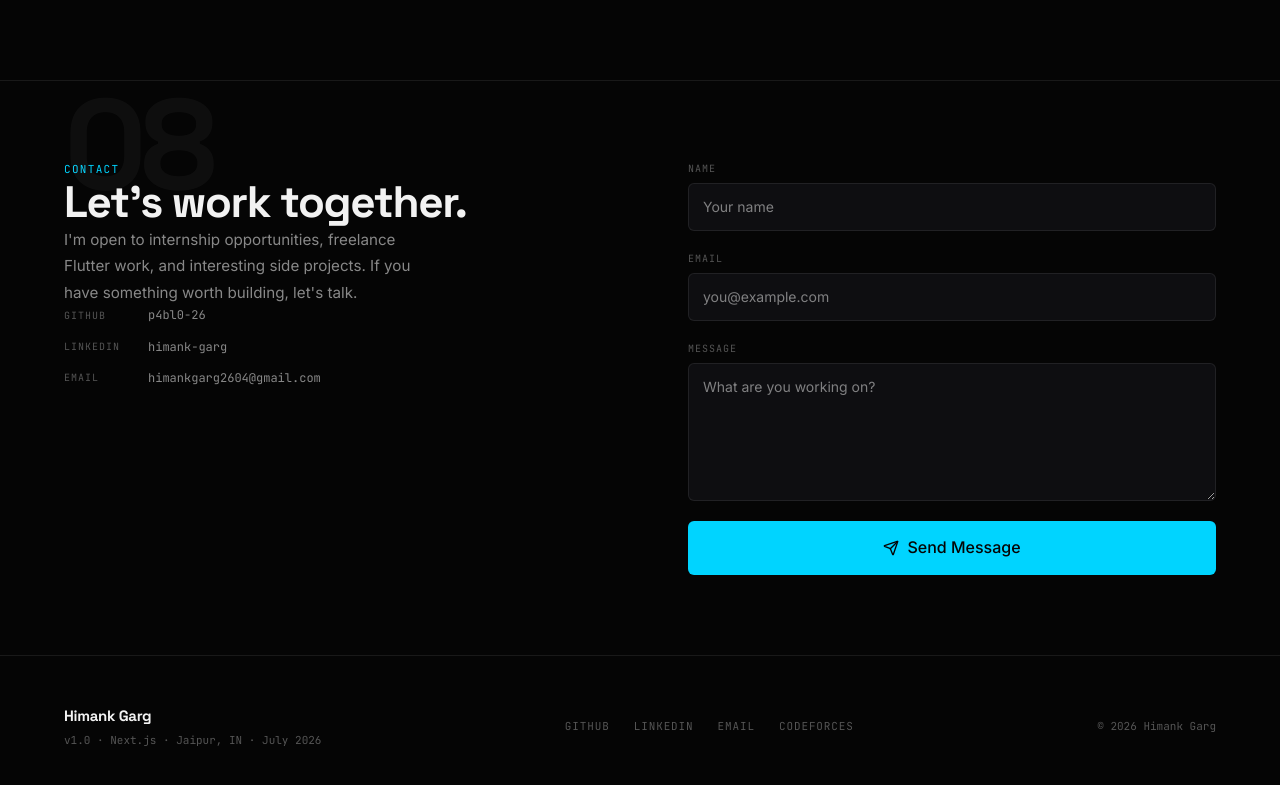
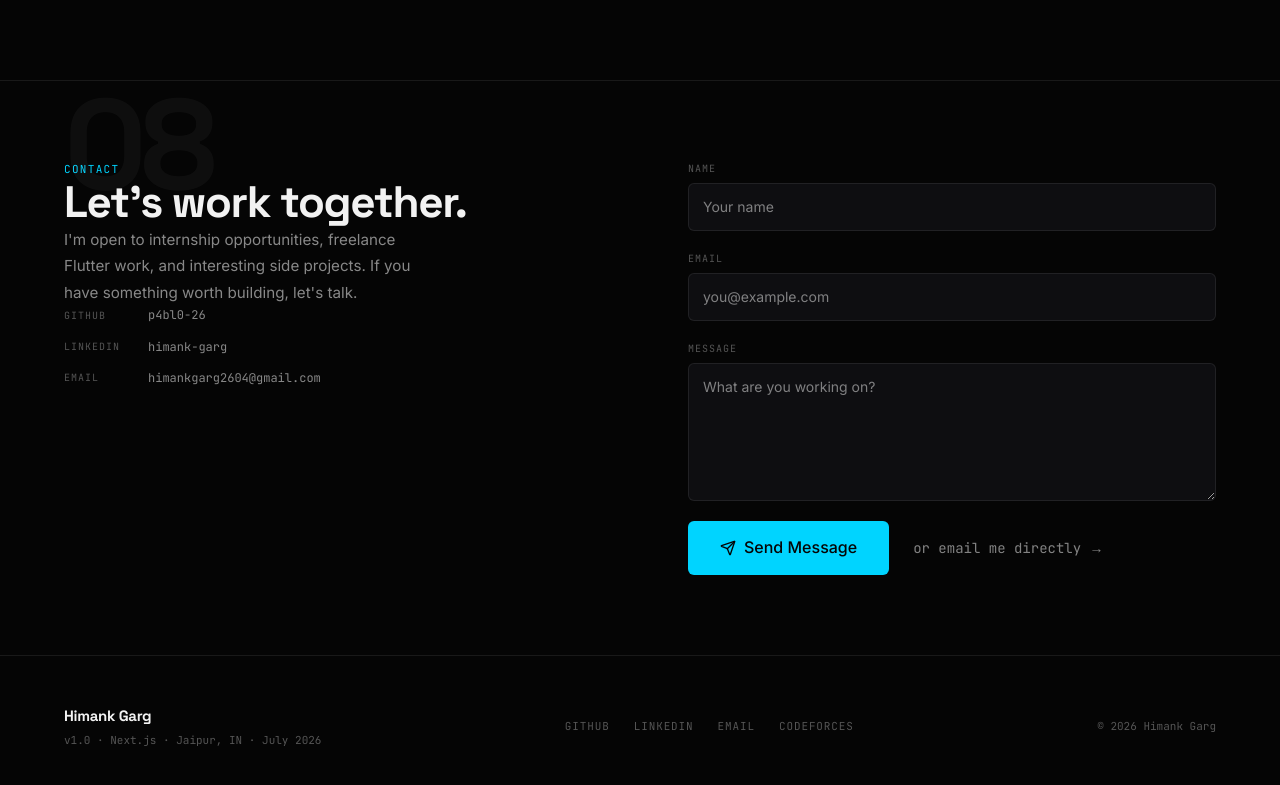
Before and after one commit to p4bl0-26/portfolio, a Next.js app: page / in a window 1280 px wide. Shown: the part 8006-8791 px from the top of the page. Built offline with nearby package versions, Linux system fonts and the light colour scheme; no server answers.

Commit message:
feat: improve contact form post-submit experience with reset and fallback mailto links

```diff
--- a/src/components/sections/Contact.tsx
+++ b/src/components/sections/Contact.tsx
@@ -30,6 +30,14 @@ export function Contact() {
     }, 3000);
     return () => clearTimeout(timer);
   }, []);
+
+  const resetForm = () => {
+    setStatus("idle");
+    setCanSubmit(false);
+    setTimeout(() => {
+      setCanSubmit(true);
+    }, 3000);
+  };
 
   const validate = (): boolean => {
     const newErrors: Partial<FormState> = {};
@@ -91,6 +99,28 @@ export function Contact() {
       borderColor: "rgba(239, 68, 68, 0.5)",
     } as React.CSSProperties,
   };
+
+  const DirectEmailLink = () => (
+    <a
+      href="mailto:himankgarg2604@gmail.com?subject=Hello%20from%20your%20portfolio"
+      className="link-underline"
+      style={{
+        fontFamily: "var(--font-mono)",
+        fontSize: "14px",
+        color: "rgba(255,255,255,0.5)",
+        textDecoration: "none",
+        transition: "color 0.2s ease",
+      }}
+      onMouseEnter={(e) =>
+        (e.currentTarget.style.color = "var(--accent)")
+      }
+      onMouseLeave={(e) =>
+        (e.currentTarget.style.color = "rgba(255,255,255,0.5)")
+      }
+    >
+      or email me directly →
+    </a>
+  );
 
   return (
     <SectionWrapper id="contact" index="08">
@@ -180,8 +210,9 @@ export function Contact() {
         <div>
           {status === "success" ? (
             <div
-              className="h-full flex flex-col items-start justify-center gap-3 py-12"
+              className="h-full flex flex-col items-start justify-center gap-4 py-12"
             >
+              <div className="flex flex-col gap-3">
                 <span
                   style={{
                     fontFamily: "var(--font-mono)",
@@ -204,6 +235,33 @@ export function Contact() {
                 >
                   Message sent — I&apos;ll get back to you soon.
                 </p>
+              </div>
+
+              <div className="mt-2 flex flex-col gap-6 items-start">
+                <button
+                  onClick={resetForm}
+                  style={{
+                    background: "none",
+                    border: "none",
+                    cursor: "pointer",
+                    fontFamily: "var(--font-mono)",
+                    fontSize: "11px",
+                    textTransform: "uppercase",
+                    letterSpacing: "0.1em",
+                    color: "var(--text-muted)",
+                    padding: "8px 0",
+                  }}
+                  onMouseEnter={(e) =>
+                    (e.currentTarget.style.color = "var(--text-secondary)")
+                  }
+                  onMouseLeave={(e) =>
+                    (e.currentTarget.style.color = "var(--text-muted)")
+                  }
+                >
+                  Send another message
+                </button>
+                <DirectEmailLink />
+              </div>
             </div>
           ) : (
             <form
@@ -403,10 +461,11 @@ export function Contact() {
                 </span>
               )}
 
+              <div className="flex flex-col sm:flex-row items-start sm:items-center gap-6 mt-2">
                 <button
                   type="submit"
                   disabled={!canSubmit || status === "sending"}
-                className="inline-flex items-center justify-center rounded-md transition-all duration-200 mt-2 focus-visible:outline-none"
+                  className="inline-flex items-center justify-center rounded-md transition-all duration-200 focus-visible:outline-none"
                   style={{
                     backgroundColor: "var(--accent)",
                     color: "var(--text-on-accent)",
@@ -437,6 +496,8 @@ export function Contact() {
                     </>
                   )}
                 </button>
+                <DirectEmailLink />
+              </div>
             </form>
           )}
         </div>
```
Lines whose indentation alone changed are shown as unchanged.
